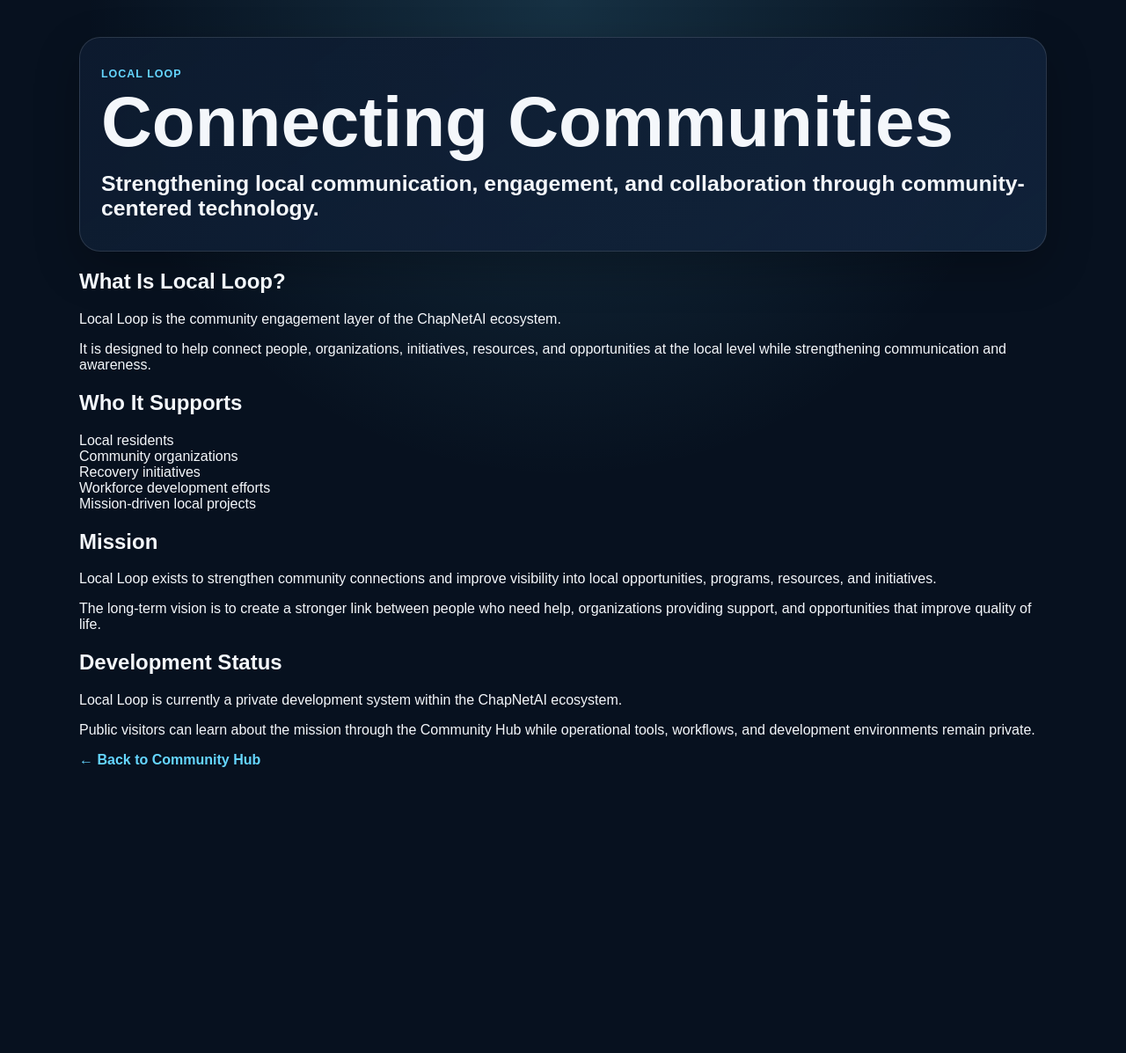
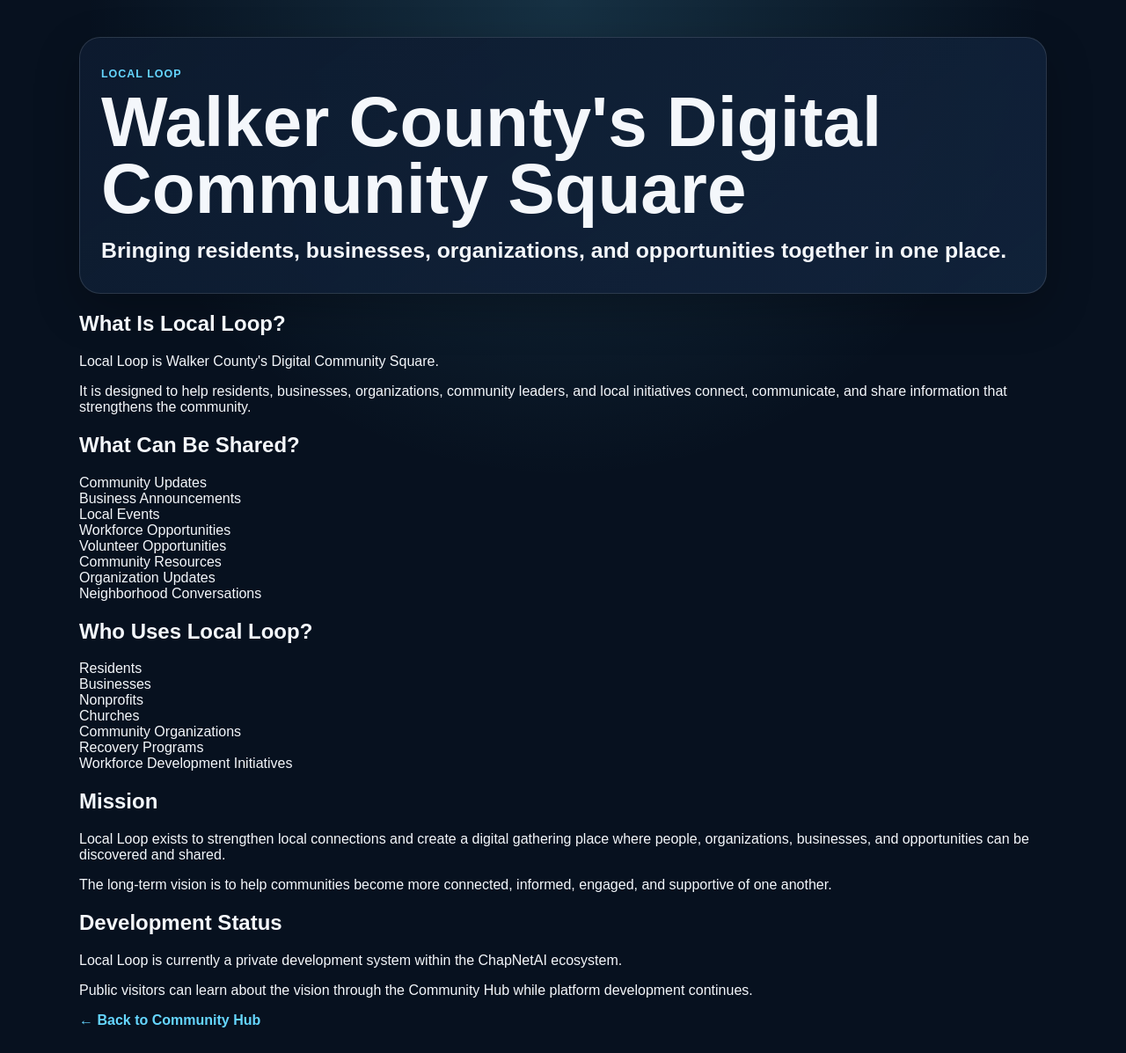
Before and after one commit to bigchap13/chapnetai-community-hub, a Flask app: page /local-loop in a window 1280 px wide. Shown: the whole page at 88% size. Before the commit the page ends 872 px from the top, so only its background shows below. Run offline with Flask 3, Linux system fonts and the light colour scheme.

Commit message:
Refine Watchman and Local Loop gateway messaging

```diff
--- a/templates/index.html
+++ b/templates/index.html
@@ -42,12 +42,12 @@
 
             <a class="card" href="/watchman">
                 <h2>Watchman</h2>
-                <p>Oversight, validation, and ecosystem intelligence.</p>
+                <p>The ChapNetAI guardian layer for project health, validation, and mission alignment.</p>
             </a>
 
             <a class="card" href="/local-loop">
                 <h2>Local Loop</h2>
-                <p>Community connection, local engagement, and neighborhood impact.</p>
+                <p>Walker County's Digital Community Square for residents, businesses, organizations, and opportunities.</p>
             </a>
 
             <a class="card" href="/contact">
--- a/templates/local_loop.html
+++ b/templates/local_loop.html
@@ -11,9 +11,9 @@
 
         <section class="hero light-hero">
             <p class="eyebrow">Local Loop</p>
-            <h1>Connecting Communities</h1>
+            <h1>Walker County's Digital Community Square</h1>
             <p class="tagline">
-                Strengthening local communication, engagement, and collaboration through community-centered technology.
+                Bringing residents, businesses, organizations, and opportunities together in one place.
             </p>
         </section>
 
@@ -21,24 +21,42 @@
             <h2>What Is Local Loop?</h2>
 
             <p>
-                Local Loop is the community engagement layer of the ChapNetAI ecosystem.
+                Local Loop is Walker County's Digital Community Square.
             </p>
 
             <p>
-                It is designed to help connect people, organizations, initiatives, resources,
-                and opportunities at the local level while strengthening communication and awareness.
+                It is designed to help residents, businesses, organizations,
+                community leaders, and local initiatives connect, communicate,
+                and share information that strengthens the community.
             </p>
         </section>
 
         <section class="content-card">
-            <h2>Who It Supports</h2>
+            <h2>What Can Be Shared?</h2>
 
             <div class="mission-list">
-                <div>Local residents</div>
-                <div>Community organizations</div>
-                <div>Recovery initiatives</div>
-                <div>Workforce development efforts</div>
-                <div>Mission-driven local projects</div>
+                <div>Community Updates</div>
+                <div>Business Announcements</div>
+                <div>Local Events</div>
+                <div>Workforce Opportunities</div>
+                <div>Volunteer Opportunities</div>
+                <div>Community Resources</div>
+                <div>Organization Updates</div>
+                <div>Neighborhood Conversations</div>
+            </div>
+        </section>
+
+        <section class="content-card">
+            <h2>Who Uses Local Loop?</h2>
+
+            <div class="mission-list">
+                <div>Residents</div>
+                <div>Businesses</div>
+                <div>Nonprofits</div>
+                <div>Churches</div>
+                <div>Community Organizations</div>
+                <div>Recovery Programs</div>
+                <div>Workforce Development Initiatives</div>
             </div>
         </section>
 
@@ -46,13 +64,14 @@
             <h2>Mission</h2>
 
             <p>
-                Local Loop exists to strengthen community connections and improve visibility into
-                local opportunities, programs, resources, and initiatives.
+                Local Loop exists to strengthen local connections and create a
+                digital gathering place where people, organizations, businesses,
+                and opportunities can be discovered and shared.
             </p>
 
             <p>
-                The long-term vision is to create a stronger link between people who need help,
-                organizations providing support, and opportunities that improve quality of life.
+                The long-term vision is to help communities become more connected,
+                informed, engaged, and supportive of one another.
             </p>
         </section>
 
@@ -60,12 +79,13 @@
             <h2>Development Status</h2>
 
             <p>
-                Local Loop is currently a private development system within the ChapNetAI ecosystem.
+                Local Loop is currently a private development system within the
+                ChapNetAI ecosystem.
             </p>
 
             <p>
-                Public visitors can learn about the mission through the Community Hub while operational tools,
-                workflows, and development environments remain private.
+                Public visitors can learn about the vision through the Community Hub
+                while platform development continues.
             </p>
         </section>
 
```
Also changed, not shown: templates/watchman.html (+26 -25 lines), 1 other file.
